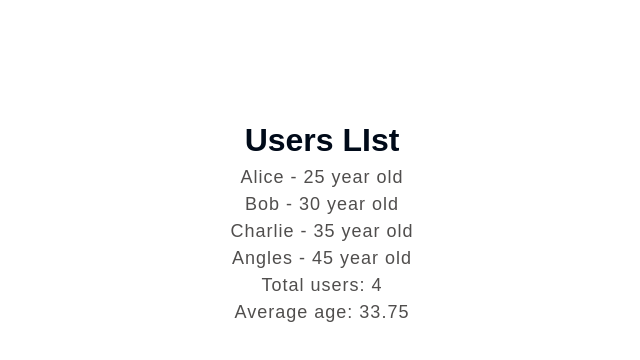
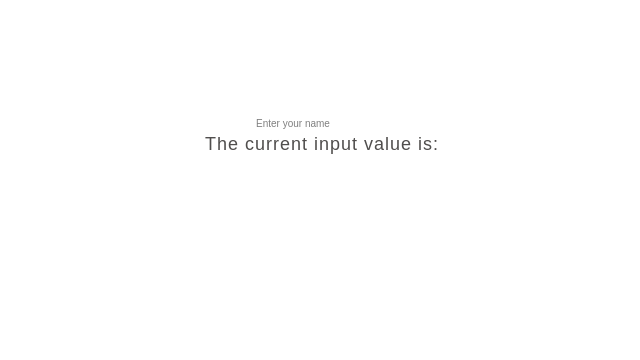
Before and after one commit to Harsh170699/learn-react, a React (Vite) app: page / in a window 1280 px wide. Shown: the top 360 px of the page, without its empty margins (318-958 px from the left). Built offline with nearby package versions, Linux system fonts and the light colour scheme.

Commit message:
25. Lifting State Up in React:

```diff
--- a/src/App.jsx
+++ b/src/App.jsx
@@ -8,6 +8,7 @@
 import { EventPropagation } from './components/EventPropagation'
 import { State } from './components/hooks/State'
 import { DerivedState } from './components/DerivedState'
+import { LiftStateup } from './components/LiftStateUp'
 
 function App() {
   return (
@@ -18,7 +19,8 @@
       {/* <EventProps /> */}
       {/* <EventPropagation /> */}
       {/* <State /> */}
-      <DerivedState />
+      {/* <DerivedState /> */}
+      <LiftStateup />
     </section>
   );
 };
--- /dev/null
+++ b/src/components/LiftStateUp.jsx
@@ -0,0 +1,24 @@
+import { useState } from "react"
+
+export const LiftStateup = () => {
+    const [inputValue, setInputValue] = useState('');
+    return (
+        <>
+            <InputComponent inputValue={inputValue} setInputValue={setInputValue} />
+            <DisplayComponent inputValue={inputValue}/>
+        </>
+    )
+}
+
+const InputComponent = ({inputValue, setInputValue}) => {
+    // const [inputValue, setInputValue] = useState('');
+    return (
+        <>
+            <input type="text" placeholder="Enter your name" value={inputValue} onChange={(e) => setInputValue(e.target.value)}></input>
+        </>
+    );
+}
+
+const DisplayComponent = ({inputValue}) => {
+    return <p>The current input value is: {inputValue}</p>
+}
```
